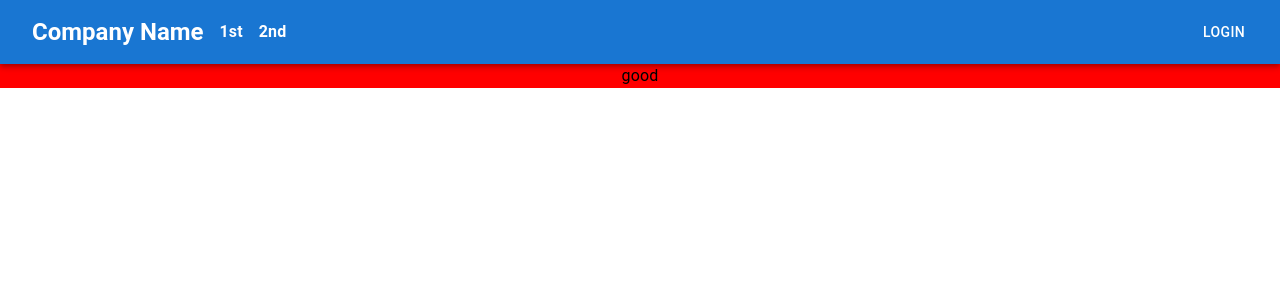
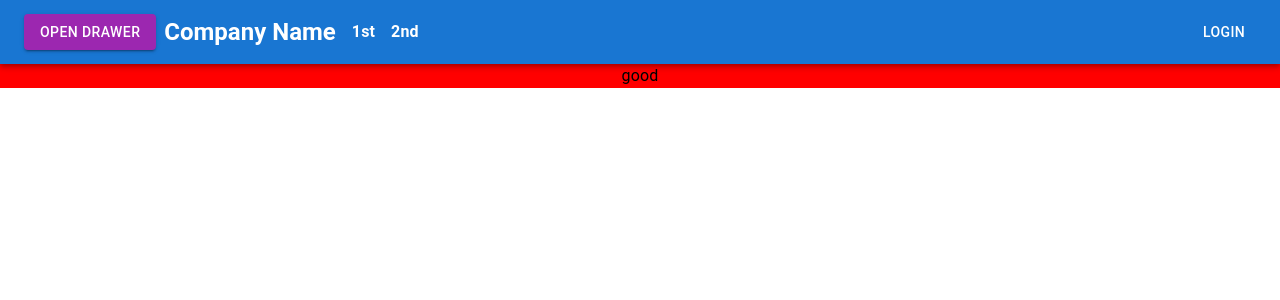
Before and after one commit to youyc/NextJS-LandingPage-MaterialUI, a Next.js app: page / in a window 1280 px wide. Shown: the top 300 px of the page. Built offline with nearby package versions, Linux system fonts and the light colour scheme.

Commit message:
Add components

```diff
--- a/src/components/Header.jsx
+++ b/src/components/Header.jsx
@@ -1,10 +1,14 @@
 import { Component } from "react"
-import { AppBar, Toolbar, Typography, Button, Box } from "@mui/material"
+import { AppBar, Toolbar, Typography, Button, Box, Drawer } from "@mui/material"
+
+/* Import Component */
+import LeftDrawer from "./LeftDrawer"
 
 const HeaderBar = () => {
   return (
     <AppBar position="sticky" color="primary">
       <Toolbar>
+        <LeftDrawer></LeftDrawer>
         <Typography variant="h5">
           <Box sx={{ fontWeight: "bold", m: 1 }}>Company Name</Box>
         </Typography>
--- /dev/null
+++ b/src/components/LeftDrawer.jsx
@@ -0,0 +1,46 @@
+import { Drawer, Typography, Button } from "@mui/material"
+import { makeStyles } from "@mui/styles"
+
+/* React component */
+import { useState } from "react"
+
+const useStyles = makeStyles(() => ({
+  left_drawer: {
+    width: 240,
+  },
+}))
+
+const LeftDrawer = () => {
+  const classes = useStyles()
+  const [state, setState] = useState(false)
+
+  const toggleDrawer = (open) => (event) => {
+    setState(open)
+  }
+
+  return (
+    <div>
+      <Button
+        onClick={toggleDrawer(true)}
+        color="secondary"
+        variant="contained"
+      >
+        Open Drawer
+      </Button>
+      <Drawer
+        className={classes.left_drawer}
+        achor="left"
+        open={state}
+        onClose={toggleDrawer(false)}
+      >
+        <div>
+          <Typography variant="h3" color="initial">
+            drawer
+          </Typography>
+        </div>
+      </Drawer>
+    </div>
+  )
+}
+
+export default LeftDrawer
```
